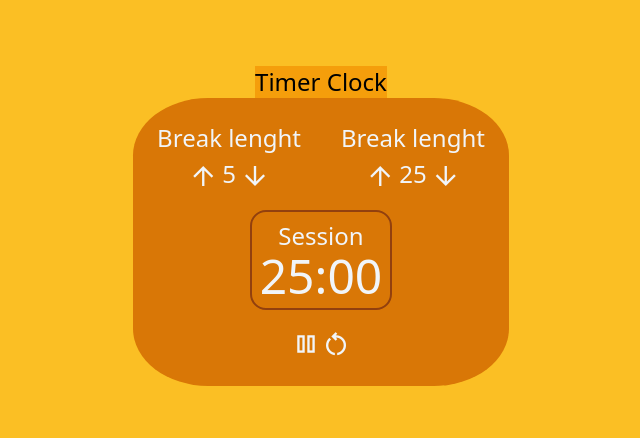
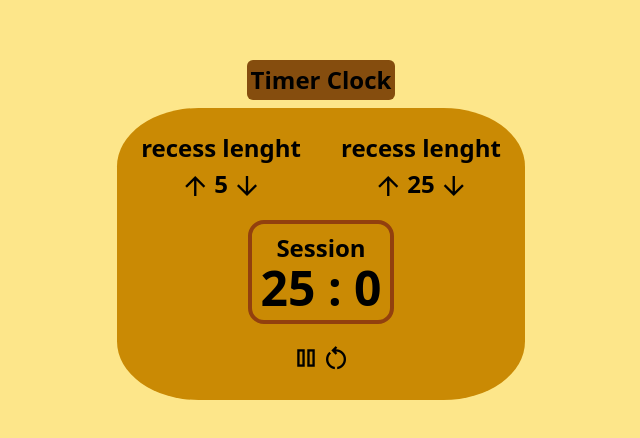
Before and after one commit to MohitPatel1/timerClock, a React (Vite) app: page / in a window 1280 px wide. Shown: the part 174-612 px from the top of the page, without its empty margins (319-959 px from the left). Built offline with nearby package versions, Linux system fonts and the light colour scheme.

Commit message:
increment decrement pauseplay function and state done

```diff
--- a/src/App.jsx
+++ b/src/App.jsx
@@ -1,42 +1,100 @@
+import { useEffect } from 'react'
 import { useState } from 'react'
 
 function App() {
   const [session, setSession] = useState(25)
-  const [timer, setTimer] = useState("25:00")
-  const [pusePlay, setPusePlay] = useState(0)
+  const [timerMinute, setTimerMinute] = useState(25)
+  const [timerSecond, setTimerSecond] = useState(0)
+  const [pausePlay, setPausePlay] = useState(false)
   const [recess ,setRecess] = useState(5)
   const [period ,setPeriod] = useState("Session")
 
+  // increment decrement functions
+  const increment = (event) => {
+    const element = event.target
+    if(element.className.includes("recess")){
+
+      setRecess(recess + 1)
+    }
+    else{
+      setSession(session + 1)
+      setTimerMinute(timerMinute + 1)
+    }
+  }
+
+  const decrement = (event) => {
+    const element = event.target
+    if(element.className.includes("recess")) {
+      if(recess > 1) {
+        setRecess(recess - 1)
+      }
+    }
+    else{
+      if(session > 1){
+        setSession(session - 1)
+        setTimerMinute(session-1)
+      }
+    }
+  }
+
+  // reset function
+  const reset = () => {
+    setSession(25)
+    setTimerMinute(25)
+    setTimerSecond(0)
+    setRecess(5)
+    setPausePlay(false)
+  }
+
+  // pause play hooks
+  const timerTicking = () => {
+    // set interval
+    if(pausePlay == true){
+
+      console.log("hello")
+      return () => {
+        //close interval
+      }
+    }
+  }
+
+  useEffect(timerTicking, [pausePlay])
+
+
   return (
-    <div className="h-screen bg-amber-400">
+    <div className="h-screen bg-amber-200 font-semibold cursor-default">
       <div className='w-full h-full flex flex-col justify-center items-center text-2xl'>
-        <h1 className='text-center text-2xl bg-amber-500'>Timer Clock</h1>
-        <div className='bg-amber-600 flex flex-col justify-center items-center gap-4 p-6 rounded-[20%]  text-slate-100 '>
+        <h1 className='text-center text-2xl bg-yellow-800 rounded-md m-2 p-1'>Timer Clock</h1>
+        <div className='bg-yellow-600 flex flex-col justify-center items-center gap-4 p-6 rounded-[20%]'>
           <div className='flex gap-10'>
             <div className='flex flex-col gap-1 '>
-              <div>Break lenght</div>
+              <div>recess lenght</div>
               <div className='flex gap-1 justify-center'>
-              <span class="material-symbols-outlined text-3xl">arrow_upward</span>
+                <span className="material-symbols-outlined text-3xl recess" onClick={increment}>arrow_upward</span>
                 <div>{recess}</div>
-                <span class="material-symbols-outlined text-3xl">arrow_downward</span>
+                <span className="material-symbols-outlined text-3xl recess" onClick={decrement}>arrow_downward</span>
               </div>
             </div>
             <div className='flex flex-col gap-1 '>
-              <div>Break lenght</div>
+              <div>recess lenght</div>
               <div className='flex gap-1 justify-center'>
-                <span class="material-symbols-outlined text-3xl">arrow_upward</span>
+                <span className="material-symbols-outlined text-3xl session" onClick={increment}>arrow_upward</span>
                 <div>{session}</div>
-                <span class="material-symbols-outlined text-3xl">arrow_downward</span>
+                <span className="material-symbols-outlined text-3xl session" onClick={decrement}>arrow_downward</span>
               </div>
             </div>
           </div>
-          <div className='flex flex-col border-amber-800 border-2 p-2 rounded-2xl'>
+          <div className='flex flex-col border-amber-800 border-4 p-2 rounded-2xl'>
             <div className='text-center'>{period}</div>
-            <div className='text-center text-5xl'>{timer}</div>
+            <div className='text-center text-5xl'>
+              <span>{timerMinute}</span>
+              <span> : </span>
+              <span>{timerSecond}</span>
+            </div>
           </div>
           <div className='flex'>
-            <span className="material-symbols-outlined text-3xl">pause</span>
-            <span className="material-symbols-outlined text-3xl">restart_alt</span>
+            <span className="material-symbols-outlined text-3xl" onClick={() => setPausePlay(!pausePlay)}>pause</span>
+            <span className="material-symbols-outlined text-3xl" onClick={reset}>restart_alt</span>
           </div>
         </div>
       </div>
```
